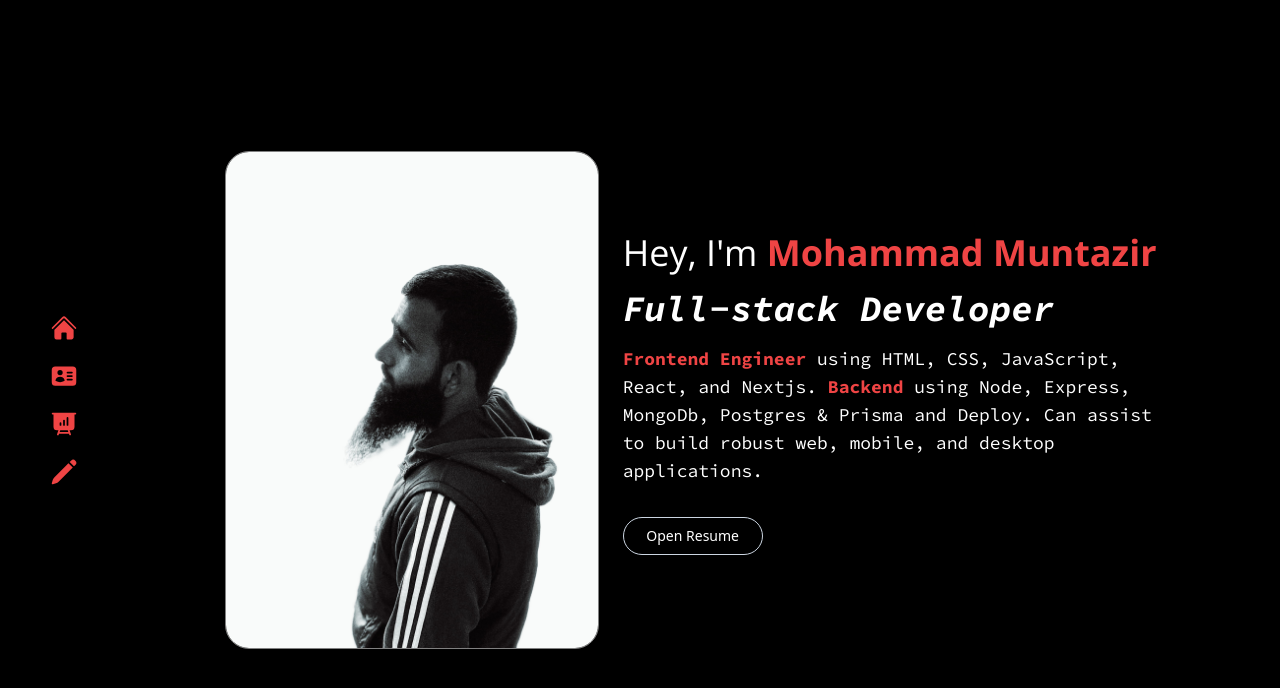
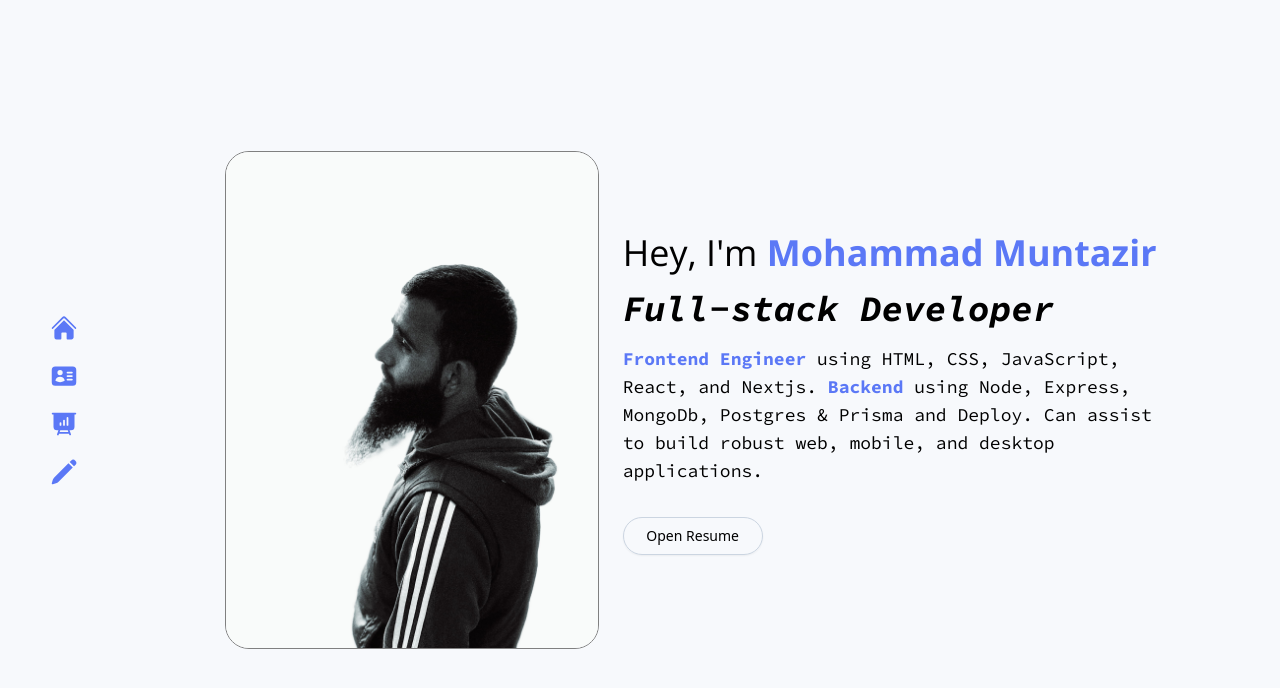
Before and after one commit to Muntazir3i/MyPortfolio, a React (Vite) app: page / in a window 1280 px wide. Shown: the top 688 px of the page. Built offline with nearby package versions, Linux system fonts and the light colour scheme.

Commit message:
default theme set to light

```diff
--- a/src/Layout.jsx
+++ b/src/Layout.jsx
@@ -5,7 +5,7 @@ import { ThemeProvider } from './Components/context/ThemeSwitch'
 import { useState } from 'react'
 
 function Layout() {
-    let [dark,setDark] = useState(true)
+    let [dark,setDark] = useState(false)
     const toggleDark = ()=>setDark((prevVal)=> !prevVal)
 
   return (
```
Also changed, not shown: 1 other file (tests, documents, lock files or other folders).
